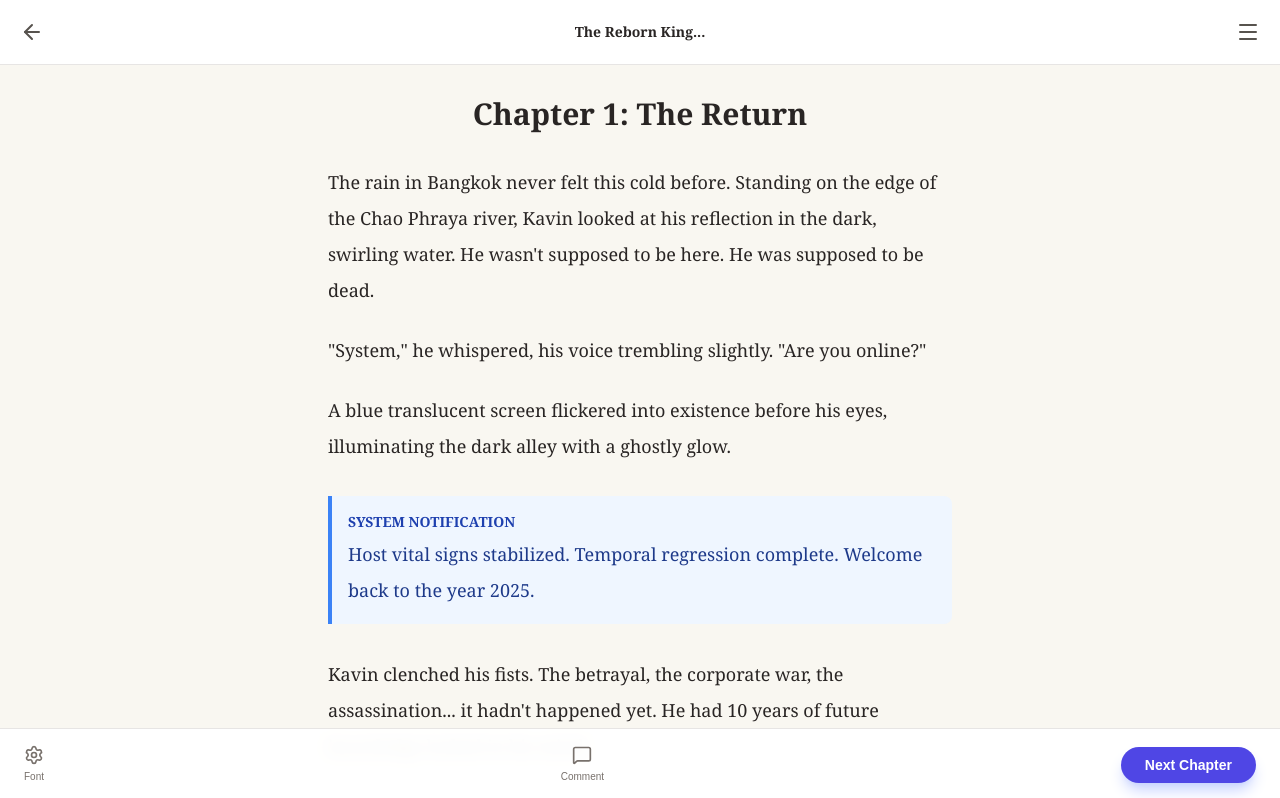
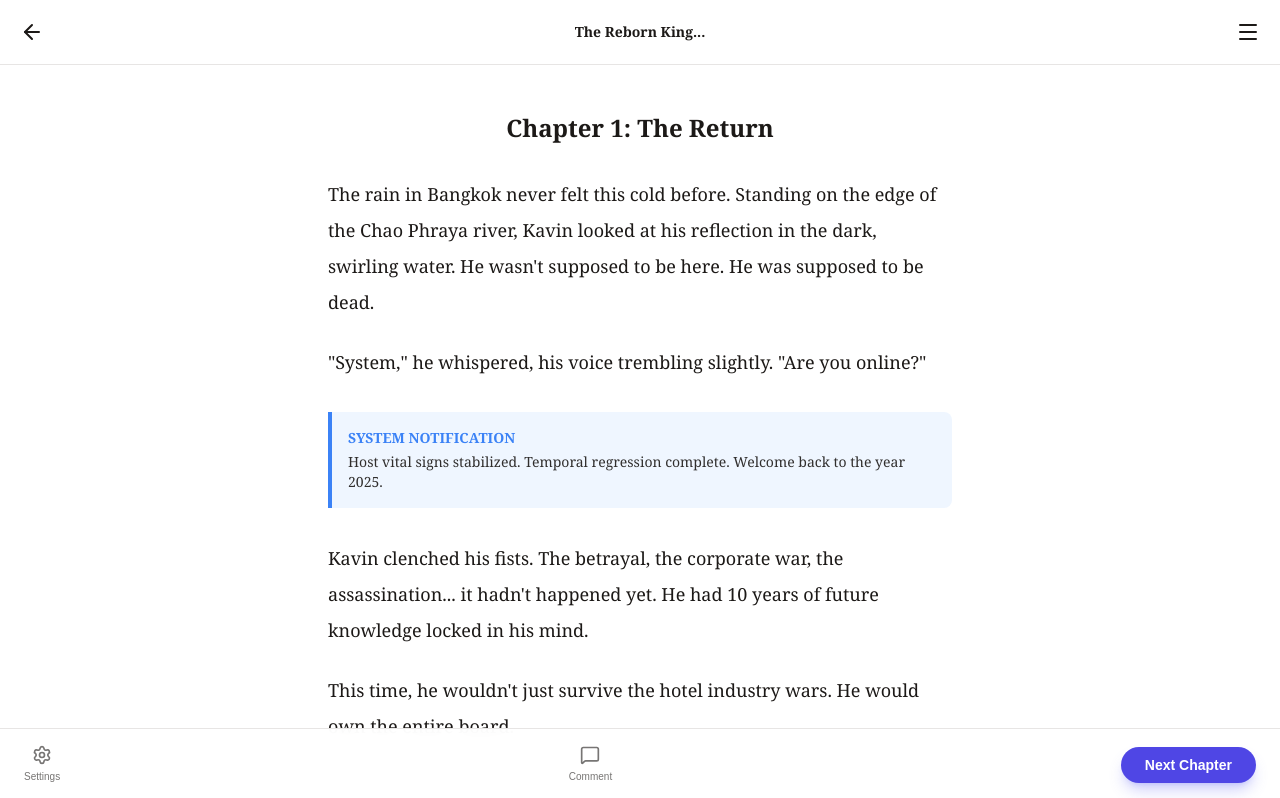
Before and after one commit to NovelPJ/novel-x, a Next.js app: page /read in a window 1280 px wide. Shown: the top 798 px of the page. Built offline with nearby package versions, Linux system fonts and the light colour scheme.

Commit message:
Added reader settings

```diff
--- a/app/read/page.tsx
+++ b/app/read/page.tsx
@@ -1,32 +1,51 @@
 "use client";
 
 import { useState } from 'react';
-import { ArrowLeft, Settings, MessageSquare, Menu } from 'lucide-react';
+import { ArrowLeft, Settings, MessageSquare, Menu, X, Minus, Plus, Moon, Sun, BookOpen } from 'lucide-react';
 import Link from 'next/link';
 
 export default function Reader() {
+  // 1. STATE: The "Memory" of the page
   const [showControls, setShowControls] = useState(true);
+  const [showSettings, setShowSettings] = useState(false);
+  const [theme, setTheme] = useState<'light' | 'sepia' | 'dark'>('light');
+  const [fontSize, setFontSize] = useState(18); // Default size 18px
+
+  // 2. THEMES: The colors for each mode
+  const themes = {
+    light: "bg-white text-stone-900",
+    sepia: "bg-[#F9F7F1] text-stone-800", // Soft Paper
+    dark:  "bg-[#1a1a1a] text-stone-300"  // OLED Friendly
+  };
 
   return (
-    <main className="min-h-screen bg-[#F9F7F1] relative">
+    // Apply the current Theme to the main container
+    <main className={`min-h-screen transition-colors duration-300 relative ${themes[theme]}`}>
 
-      {/* 1. TOP BAR (Hides on tap) */}
-      <nav className={`fixed top-0 w-full bg-white/95 backdrop-blur border-b border-stone-200 p-3 flex justify-between items-center transition-all duration-300 z-50 ${showControls ? 'translate-y-0' : '-translate-y-full'}`}>
-        <Link href="/" className="p-2 text-stone-600 hover:bg-stone-100 rounded-full">
+      {/* --- TOP BAR --- */}
+      <nav className={`fixed top-0 w-full p-3 flex justify-between items-center transition-transform duration-300 z-40
+        ${showControls ? 'translate-y-0' : '-translate-y-full'}
+        ${theme === 'dark' ? 'bg-[#1a1a1a]/90 border-stone-800' : 'bg-white/95 border-stone-200'} border-b backdrop-blur`}>
+
+        <Link href="/" className={`p-2 rounded-full ${theme === 'dark' ? 'hover:bg-stone-800' : 'hover:bg-stone-100'}`}>
             <ArrowLeft className="w-6 h-6" />
         </Link>
-        <span className="font-serif font-bold text-stone-800 text-sm truncate max-w-[200px]">The Reborn King...</span>
-        <button className="p-2 text-stone-600 hover:bg-stone-100 rounded-full">
+        <span className="font-serif font-bold text-sm truncate max-w-[200px]">The Reborn King...</span>
+        <button className={`p-2 rounded-full ${theme === 'dark' ? 'hover:bg-stone-800' : 'hover:bg-stone-100'}`}>
             <Menu className="w-6 h-6" />
         </button>
       </nav>
 
-      {/* 2. THE NOVEL TEXT (Click to toggle menus) */}
+      {/* --- NOVEL TEXT --- */}
       <article
-        onClick={() => setShowControls(!showControls)}
-        className="px-6 py-20 max-w-2xl mx-auto font-serif text-lg leading-loose text-stone-800 cursor-pointer select-none"
+        onClick={() => {
+           setShowControls(!showControls);
+           setShowSettings(false); // Close settings if open
+        }}
+        className="px-6 py-24 max-w-2xl mx-auto font-serif leading-loose cursor-pointer select-none"
+        style={{ fontSize: `${fontSize}px` }} // Dynamic Font Size
       >
-        <h1 className="text-3xl font-bold mb-8 text-center mt-4">Chapter 1: The Return</h1>
+        <h1 className="text-2xl font-bold mb-8 text-center mt-4">Chapter 1: The Return</h1>
 
         <p className="mb-6">
           The rain in Bangkok never felt this cold before. Standing on the edge of the Chao Phraya river, Kavin looked at his reflection in the dark, swirling water. He wasn't supposed to be here. He was supposed to be dead.
@@ -34,12 +53,9 @@ export default function Reader() {
         <p className="mb-6">
           "System," he whispered, his voice trembling slightly. "Are you online?"
         </p>
-        <p className="mb-6">
-          A blue translucent screen flickered into existence before his eyes, illuminating the dark alley with a ghostly glow.
-        </p>
-        <div className="bg-blue-50 border-l-4 border-blue-500 p-4 my-8 rounded-r-lg">
-          <p className="font-bold text-blue-800 text-sm mb-1">SYSTEM NOTIFICATION</p>
-          <p className="text-blue-900">Host vital signs stabilized. Temporal regression complete. Welcome back to the year 2025.</p>
+        <div className={`border-l-4 p-4 my-8 rounded-r-lg ${theme === 'dark' ? 'bg-blue-900/20 border-blue-500' : 'bg-blue-50 border-blue-500'}`}>
+          <p className="font-bold text-blue-500 text-sm mb-1">SYSTEM NOTIFICATION</p>
+          <p className="text-sm opacity-90">Host vital signs stabilized. Temporal regression complete. Welcome back to the year 2025.</p>
         </div>
         <p className="mb-6">
             Kavin clenched his fists. The betrayal, the corporate war, the assassination... it hadn't happened yet. He had 10 years of future knowledge locked in his mind.
@@ -47,24 +63,60 @@ export default function Reader() {
         <p className="mb-6">
             This time, he wouldn't just survive the hotel industry wars. He would own the entire board.
         </p>
-
-        <div className="h-32 flex items-center justify-center text-stone-400 text-sm italic">
-            - Tap text to toggle menu -
-        </div>
       </article>
 
-      {/* 3. BOTTOM BAR (Hides on tap) */}
-      <footer className={`fixed bottom-0 w-full bg-white/95 backdrop-blur border-t border-stone-200 px-6 py-4 flex justify-between items-center transition-all duration-300 z-50 ${showControls ? 'translate-y-0' : 'translate-y-full'}`}>
-         <button className="flex flex-col items-center gap-1 text-stone-500">
-            <Settings className="w-5 h-5" />
-            <span className="text-[10px]">Font</span>
+      {/* --- SETTINGS DRAWER (Pop-up) --- */}
+      {showSettings && (
+        <div className={`fixed bottom-20 left-4 right-4 rounded-xl shadow-2xl p-5 border z-50 animate-in slide-in-from-bottom-5
+            ${theme === 'dark' ? 'bg-[#252525] border-stone-700' : 'bg-white border-stone-200'}`}>
+
+            {/* Font Size Control */}
+            <div className="flex items-center justify-between mb-6">
+                <span className="text-xs font-bold uppercase tracking-wider opacity-50">Size</span>
+                <div className={`flex items-center gap-4 px-4 py-2 rounded-full ${theme === 'dark' ? 'bg-[#1a1a1a]' : 'bg-stone-100'}`}>
+                    <button onClick={() => setFontSize(Math.max(14, fontSize - 2))}><Minus className="w-4 h-4" /></button>
+                    <span className="font-bold w-8 text-center">{fontSize}</span>
+                    <button onClick={() => setFontSize(Math.min(32, fontSize + 2))}><Plus className="w-4 h-4" /></button>
+                </div>
+            </div>
+
+            {/* Theme Control */}
+            <div className="flex items-center justify-between">
+                <span className="text-xs font-bold uppercase tracking-wider opacity-50">Theme</span>
+                <div className="flex gap-2">
+                    <button onClick={() => setTheme('light')} className="w-10 h-10 rounded-full bg-white border border-stone-300 flex items-center justify-center shadow-sm">
+                        <Sun className="w-5 h-5 text-stone-800" />
+                    </button>
+                    <button onClick={() => setTheme('sepia')} className="w-10 h-10 rounded-full bg-[#F9F7F1] border border-stone-300 flex items-center justify-center shadow-sm">
+                        <BookOpen className="w-5 h-5 text-amber-700" />
+                    </button>
+                    <button onClick={() => setTheme('dark')} className="w-10 h-10 rounded-full bg-[#1a1a1a] border border-stone-600 flex items-center justify-center shadow-sm">
+                        <Moon className="w-5 h-5 text-white" />
+                    </button>
+                </div>
+            </div>
+        </div>
+      )}
+
+      {/* --- BOTTOM BAR --- */}
+      <footer className={`fixed bottom-0 w-full border-t px-6 py-4 flex justify-between items-center transition-transform duration-300 z-50
+        ${showControls ? 'translate-y-0' : 'translate-y-full'}
+        ${theme === 'dark' ? 'bg-[#1a1a1a]/90 border-stone-800' : 'bg-white/95 border-stone-200'} backdrop-blur`}>
+
+         <button
+            onClick={() => setShowSettings(!showSettings)}
+            className={`flex flex-col items-center gap-1 ${showSettings ? 'text-indigo-500' : 'opacity-60'}`}
+         >
+            {showSettings ? <X className="w-5 h-5" /> : <Settings className="w-5 h-5" />}
+            <span className="text-[10px]">Settings</span>
          </button>
-         <button className="flex flex-col items-center gap-1 text-stone-500">
+
+         <button className="flex flex-col items-center gap-1 opacity-60">
             <MessageSquare className="w-5 h-5" />
             <span className="text-[10px]">Comment</span>
          </button>
 
-         <button className="bg-indigo-600 text-white px-6 py-2 rounded-full font-bold text-sm shadow-lg shadow-indigo-200">
+         <button className="bg-indigo-600 text-white px-6 py-2 rounded-full font-bold text-sm shadow-lg shadow-indigo-500/30">
             Next Chapter
          </button>
       </footer>
```
